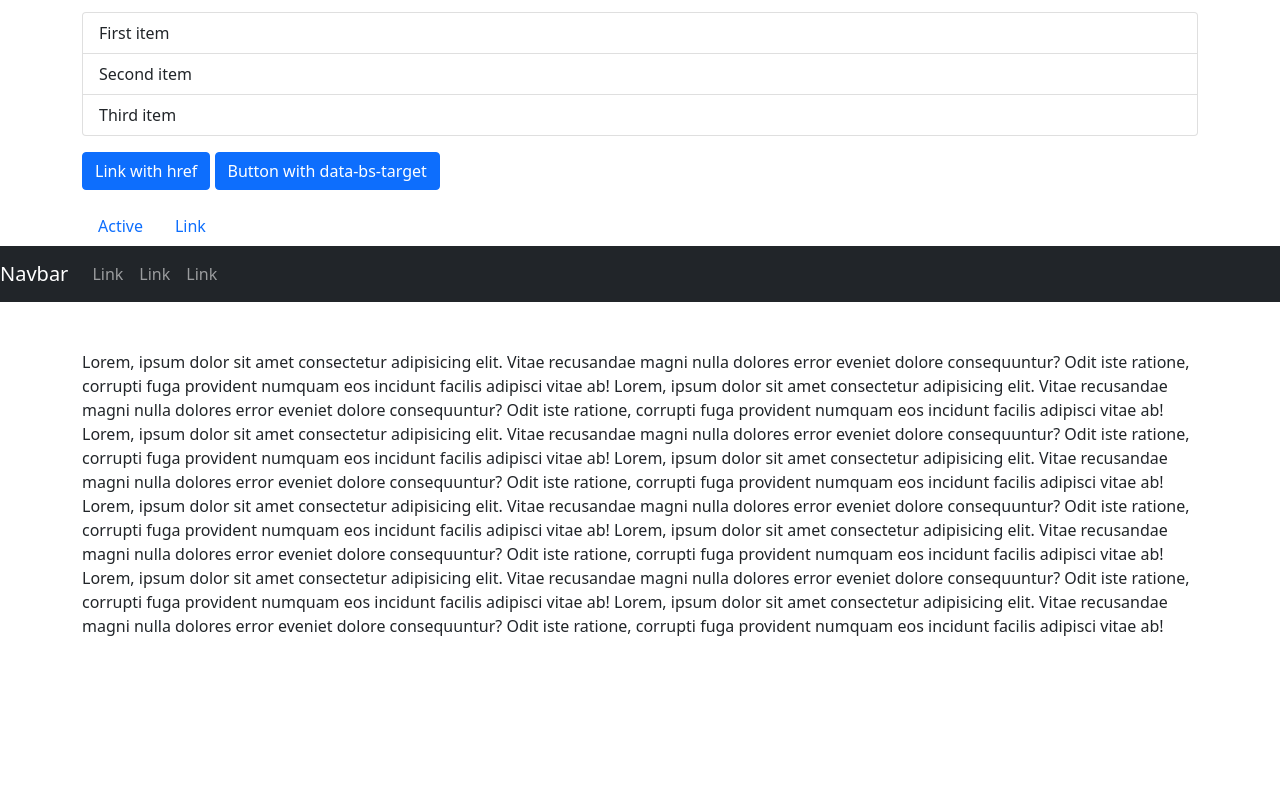
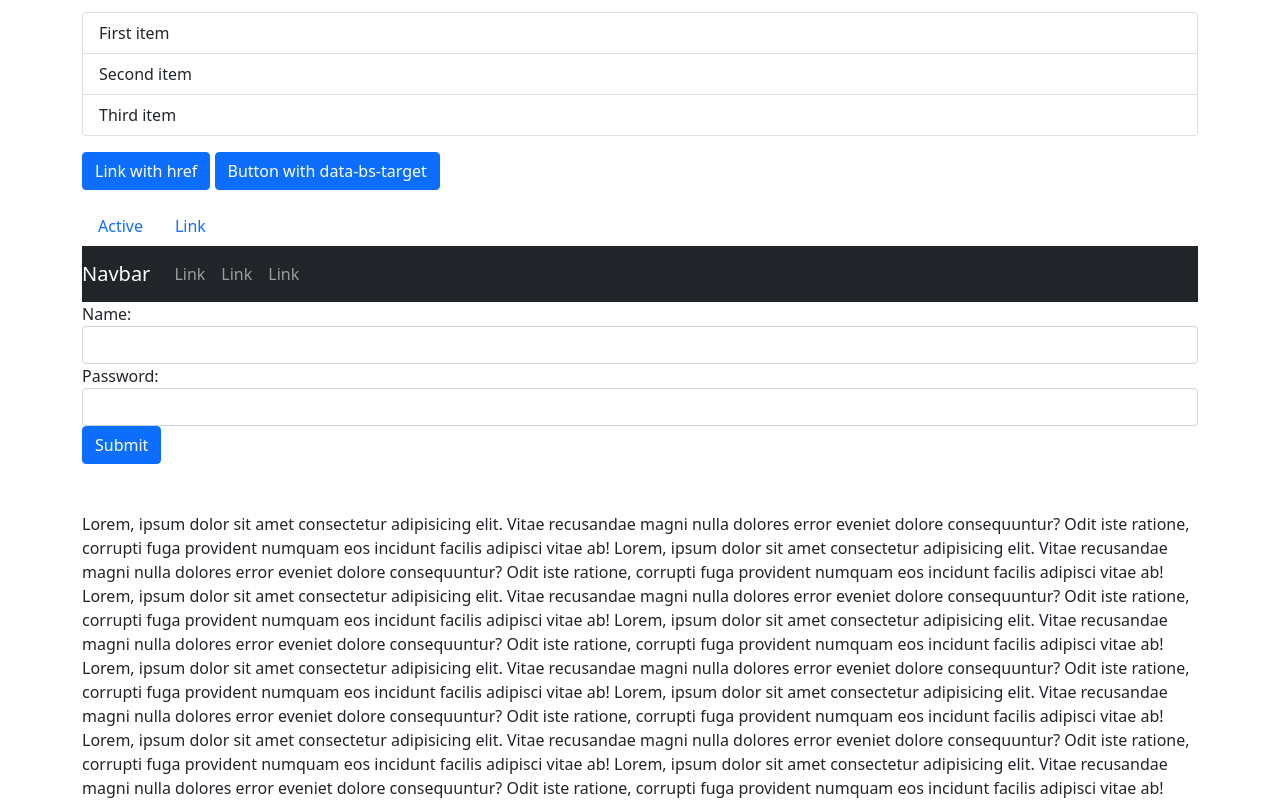
Before and after one commit to patryk-pl1/bs-get-started, a plain HTML site: page index.html in a window 1280 px wide. Shown: the part 1336-2136 px from the top of the page. Before the commit the page ends 1974 px from the top, so only its background shows below. Drawn offline with nearby package versions, Linux system fonts and the light colour scheme.

Commit message:
do połączenia

```diff
--- a/index.html
+++ b/index.html
@@ -155,6 +155,7 @@
         </ul>
     </div>
 
+    <div class="container">
         <nav class="navbar navbar-expand-md bg-dark navbar-dark">
             <!-- Brand -->
             <a href="#" class="navbar-brand">Navbar</a>
@@ -181,6 +182,19 @@
             </div>
         </nav>
 
+        <form action="">
+            <div class="form-group">
+                <label for="usr">Name:</label>
+                <input type="text" class="form-control" id="usr">
+            </div>
+            <div class="form-group">
+                <label for="pwd">Password:</label>
+                <input type="password" class="form-control" id="pwd">
+            </div>
+            <button class="btn btn-primary">Submit</button>
+        </form>
+
+    </div><!-- container -->
 
         <!-- Przewijanie -->
         <div class="container mt-5">Lorem, ipsum dolor sit amet consectetur
@@ -218,6 +232,7 @@
         </div>
 
 
+
     <!-- Bootstrap Bundle -->
     <script src="https://cdn.jsdelivr.net/npm/bootstrap@5.0.2/dist/js/bootstrap.bundle.min.js" integrity="sha384-MrcW6ZMFYlzcLA8Nl+NtUVF0sA7MsXsP1UyJoMp4YLEuNSfAP+JcXn/tWtIaxVXM" crossorigin="anonymous"></script>
 </body>
```
Lines whose indentation alone changed are shown as unchanged.
